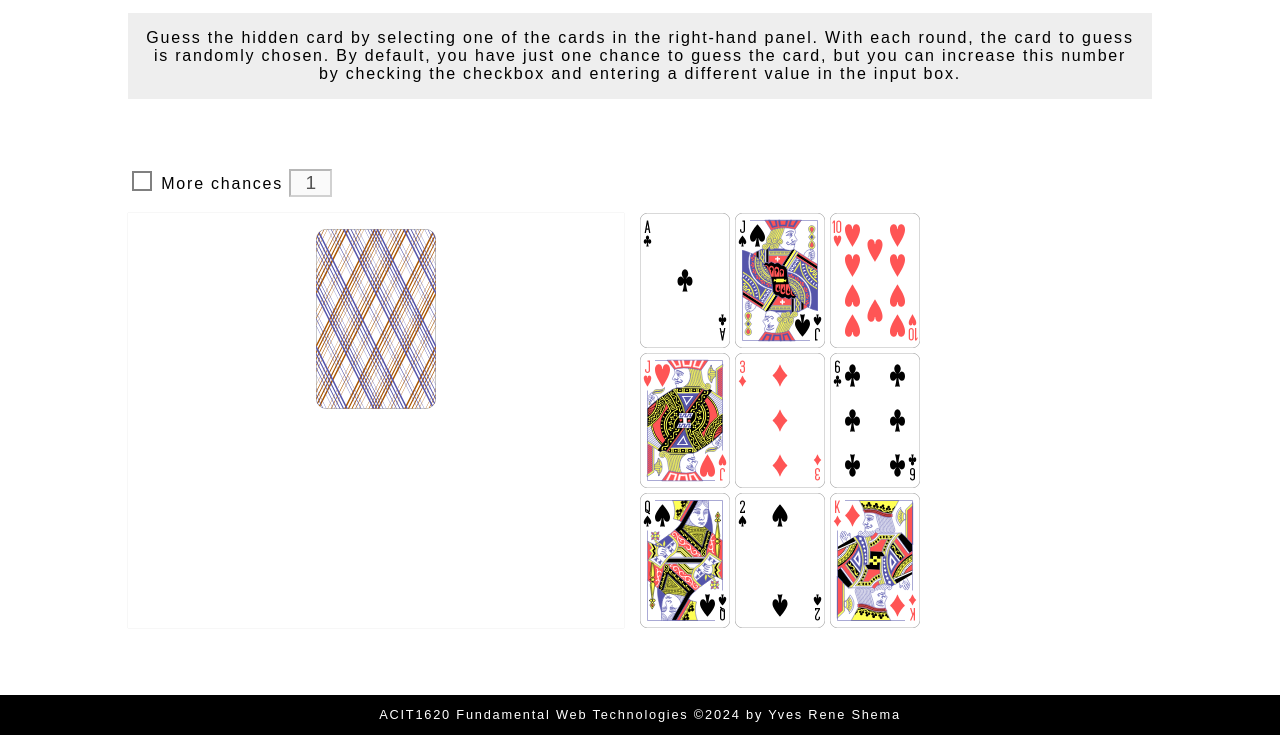
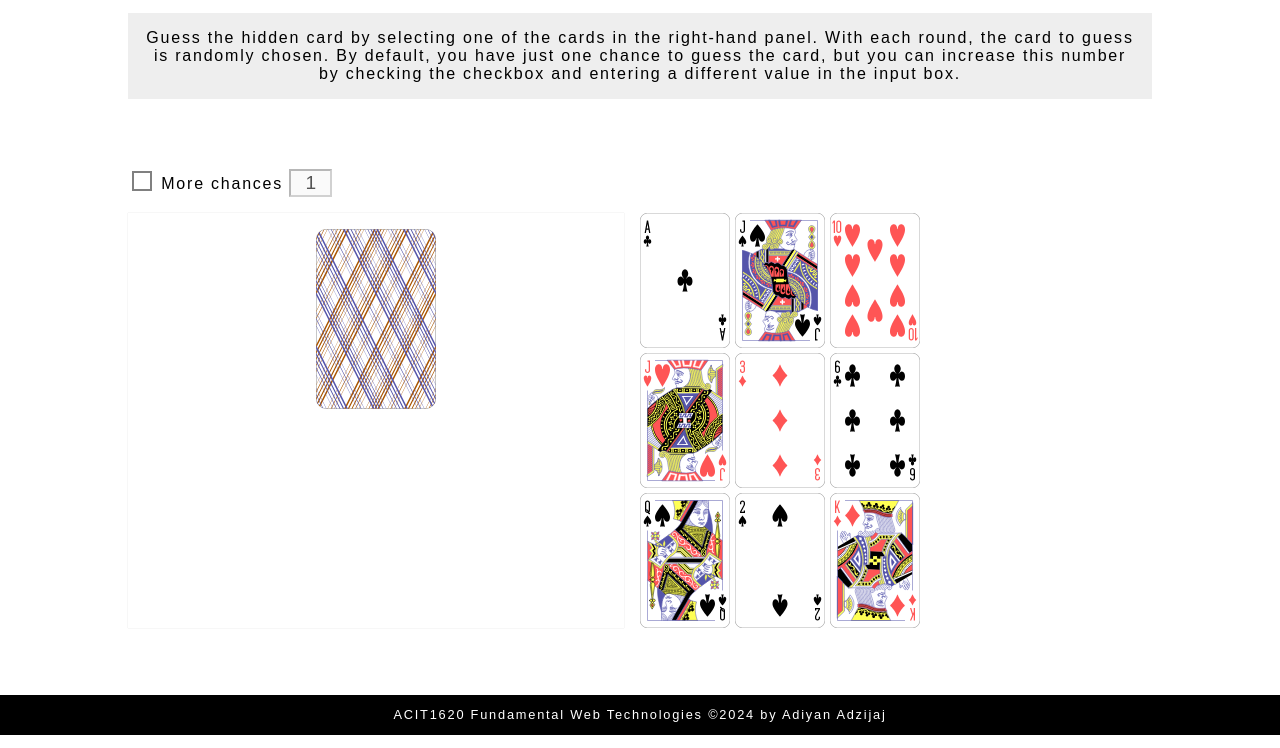
Before and after one commit to Adiyanadz/acit1620-lab7, a plain HTML site: page index.html in a window 1280 px wide. Shown: the part 52-800 px from the top of the page. Drawn offline with Linux system fonts and the light colour scheme.

Commit message:
footer change

```diff
--- a/index.html
+++ b/index.html
@@ -59,7 +59,7 @@
         </div>
     </main>
     <footer>
-        <p>ACIT1620 Fundamental Web Technologies &copy;2024 by Yves Rene Shema</p>
+        <p>ACIT1620 Fundamental Web Technologies &copy;2024 by Adiyan Adzijaj</p>
     </footer>
 
     <!-- Load the game's logic -->
```
